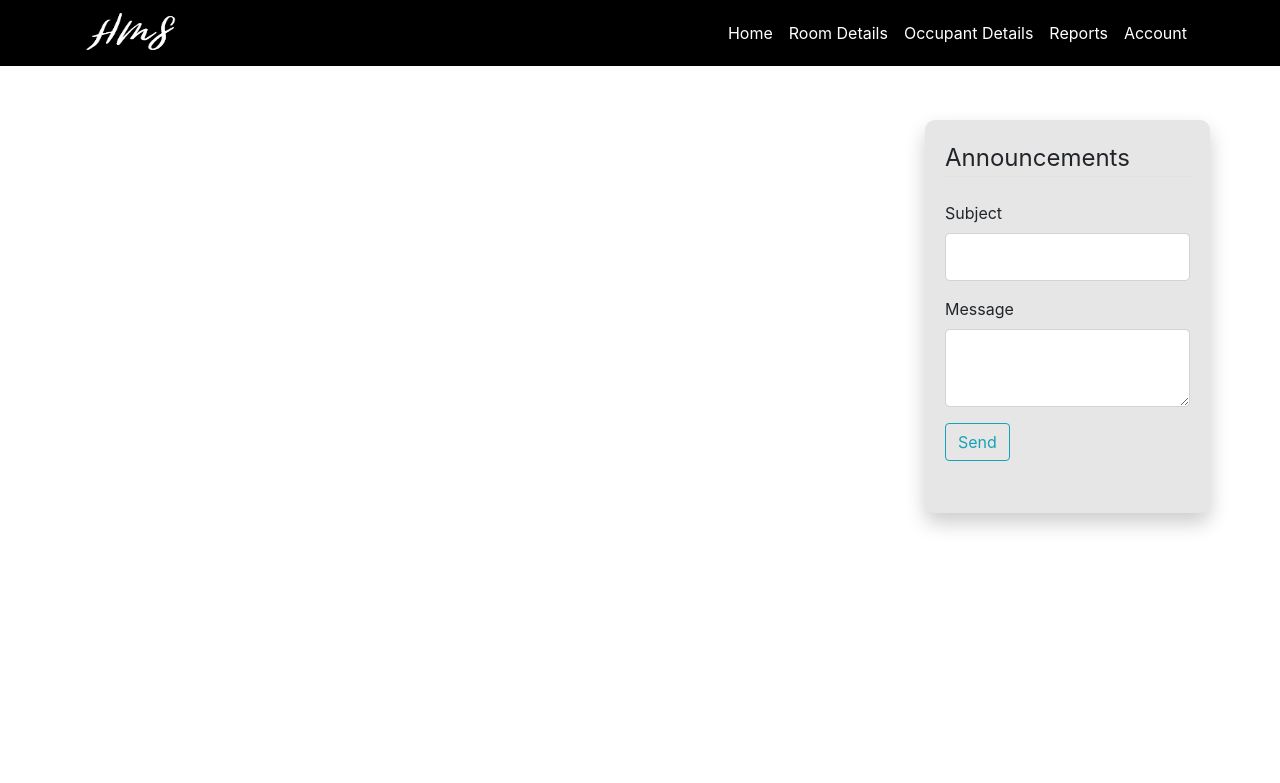
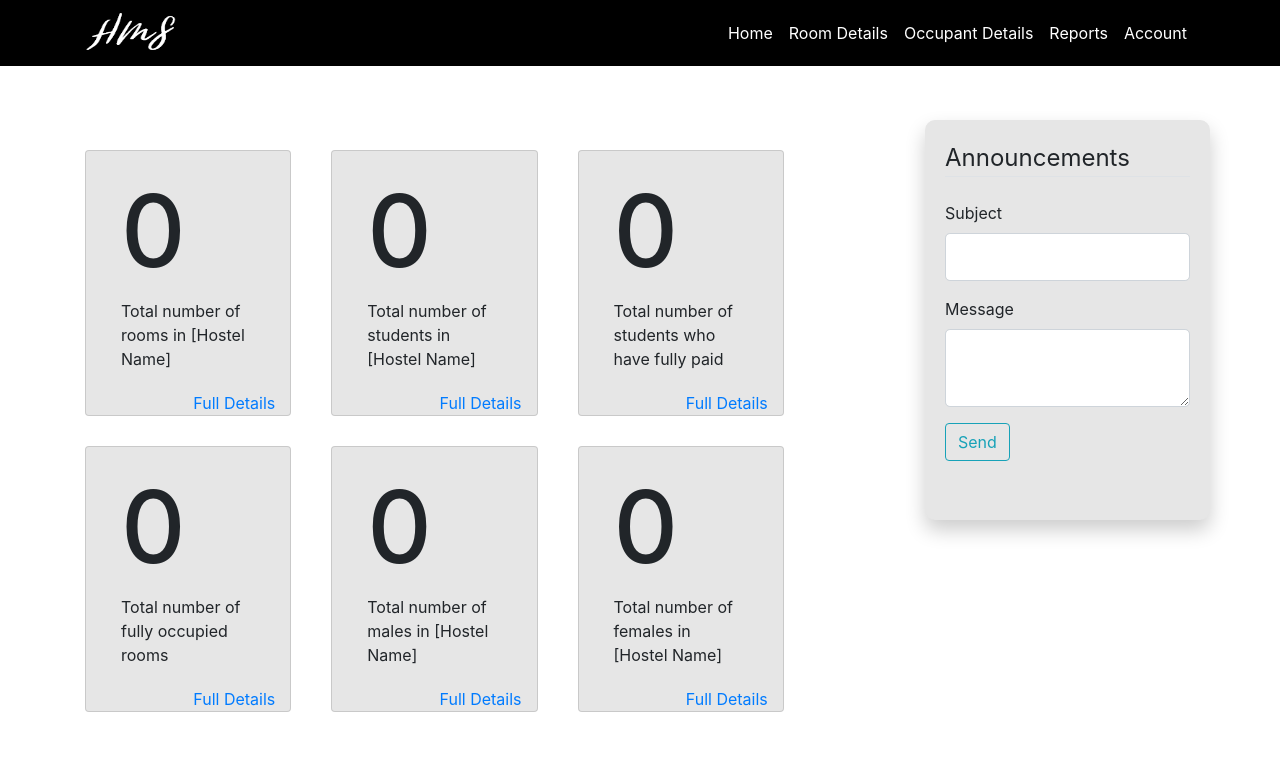
Before and after one commit to AshCreate/Project-HMS, a Flask app: page /admin in a window 1280 px wide. Shown: the top 783 px of the page. Run offline with Flask 2, Linux system fonts and the light colour scheme; some libraries are stand-ins or nearby versions.

Commit message:
completed admin homepage

```diff
--- a/HMS/routes.py
+++ b/HMS/routes.py
@@ -58,4 +58,4 @@ def tour():
 @app.route("/admin")
 def admin():
     form = AnnouncementForm()
-    return render_template('admin_layout.html', form = form)
+    return render_template('admin_home.html', form = form)
--- /dev/null
+++ b/HMS/templates/admin_home.html
@@ -0,0 +1,69 @@
+{% extends "admin_layout.html" %}
+{% block content %}
+    <div class="container">
+        <div class="row">
+            <div class="card col-lg-3 col-md-4 col-sm-5 col-xs-12" style="width: 18rem;background: #E6E6E6; margin-right: 40px; margin-top: 30px">
+              <div class="card-body">
+                <h3 style="font-size: 100px">0 </h3>
+                <p class="card-text">Total number of rooms in [Hostel Name]</p>
+              </div>
+              <div class="card-action">
+                <a style="float: right" href="#">Full Details</a>
+              </div>
+            </div>
+
+            <div class="card col-lg-3 col-md-4 col-sm-5 col-xs-12" style="width: 18rem;background: #E6E6E6; margin-right: 40px; margin-top: 30px">
+              <div class="card-body">
+                <h3 style="font-size: 100px">0 </h3>
+                <p class="card-text">Total number of students in [Hostel Name]</p>
+              </div>
+              <div class="card-action">
+                <a style="float: right" href="#">Full Details</a>
+              </div>
+            </div>
+
+            <div class="card col-lg-3 col-md-4  col-sm-5 col-xs-12" style="width: 18rem;background: #E6E6E6; margin-right: 40px; margin-top: 30px">
+              <div class="card-body">
+                <h3 style="font-size: 100px">0 </h3>
+                <p class="card-text">Total number of students who have fully paid</p>
+              </div>
+              <div class="card-action">
+                <a style="float: right" href="#">Full Details</a>
+              </div>
+            </div>
+
+            <div class="card col-lg-3 col-md-4  col-sm-5 col-xs-12" style="width: 18rem;background: #E6E6E6; margin-right: 40px; margin-top: 30px">
+              <div class="card-body">
+                <h3 style="font-size: 100px">0 </h3>
+                <p class="card-text">Total number of fully occupied rooms</p>
+              </div>
+              <div class="card-action">
+                <a style="float: right" href="#">Full Details</a>
+              </div>
+            </div>
+
+            <div class="card col-lg-3 col-md-4  col-sm-5 col-xs-12" style="width: 18rem;background: #E6E6E6; margin-right: 40px; margin-top: 30px">
+              <div class="card-body">
+                <h3 style="font-size: 100px">0 </h3>
+                <p class="card-text">Total number of males in [Hostel Name]</p>
+              </div>
+              <div class="card-action">
+                <a style="float: right" href="#">Full Details</a>
+              </div>
+            </div>
+
+            <div class="card col-lg-3 col-md-4  col-sm-5 col-xs-12" style="width: 18rem;background: #E6E6E6; margin-right: 40px; margin-top: 30px">
+              <div class="card-body">
+                <h3 style="font-size: 100px">0 </h3>
+                <p class="card-text">Total number of females in [Hostel Name]</p>
+              </div>
+              <div class="card-action">
+                <a style="float: right" href="#">Full Details</a>
+              </div>
+            </div>
+        </div>
+        <br>
+        <br>
+        <br>
+    </div>
+{% endblock content%}
--- a/HMS/templates/admin_layout.html
+++ b/HMS/templates/admin_layout.html
@@ -53,12 +53,13 @@
 
     <main role = "main" class="container">
         <div class="row">
-            <div class="col-md-9">
+            <div class="col-md-9" style="margin-top: 120px">
                 {% block content %}
                 {% endblock %}
             </div>
 
-            <div class="col-md-3" style="margin-top: 120px;padding: 20px; background: #E6E6E6;border-radius: 10px;box-shadow: 0 10px 20px rgba(0,0,0,0.2);">
+            <div class="col-md-3" style="margin-top: 120px;padding: 20px; background: #E6E6E6;border-radius: 10px;box-shadow: 0 10px 20px rgba(0,0,0,0.2); width: fit-content;height: 400px">
+
                 <legend class="border-bottom mb-4">Announcements</legend>
                 <fieldset class="form-group">
                     <div class="form-group">
```
